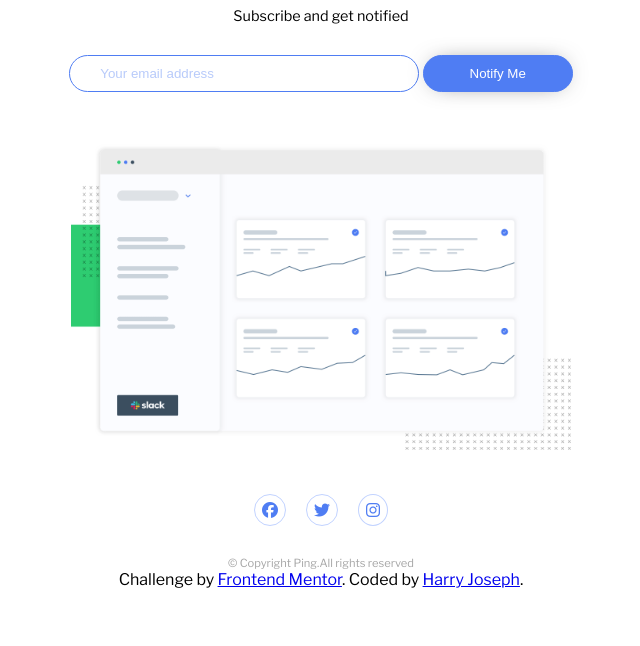
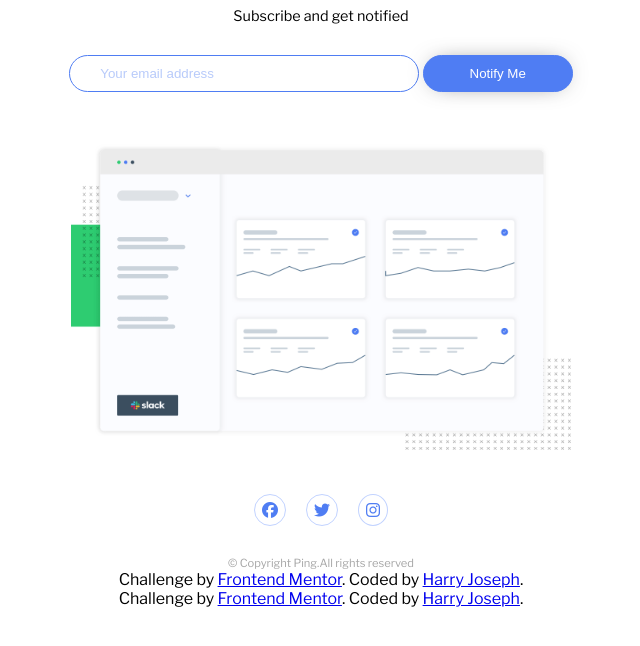
Before and after one commit to Harry-Joseph9387/Ping-single-column-coming-soon-page, a plain HTML site: page index.html in a window 1280 px wide. Shown: the part 116-762 px from the top of the page, without its empty margins (319-959 px from the left). Drawn offline with nearby package versions, Linux system fonts and the light colour scheme.

Commit message:
Update index.html

```diff
--- a/index.html
+++ b/index.html
@@ -33,9 +33,13 @@
             Challenge by <a href="https://www.frontendmentor.io?ref=challenge" target="_blank">Frontend Mentor</a>.
               Coded by <a href="#">Harry Joseph</a>.
         </p>
+  <footer>
+    <script src="script.js"></script>
+    <p class="attribution">
+      Challenge by <a href="https://www.frontendmentor.io?ref=challenge" target="_blank">Frontend Mentor</a>.
+      Coded by <a href="#">Harry Joseph</a>.
+    </p>
   </footer>
 
-        <script src="script.js"></script>
-    </footer>
 </body>
 </html>
```
